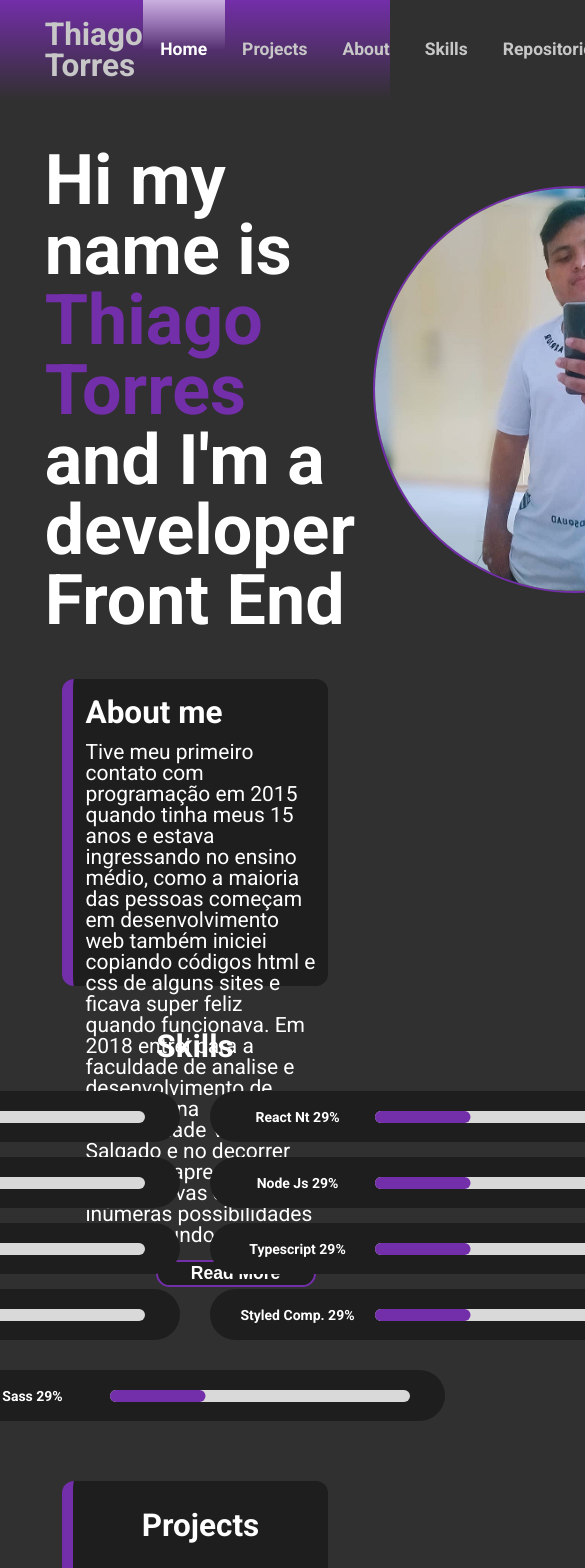
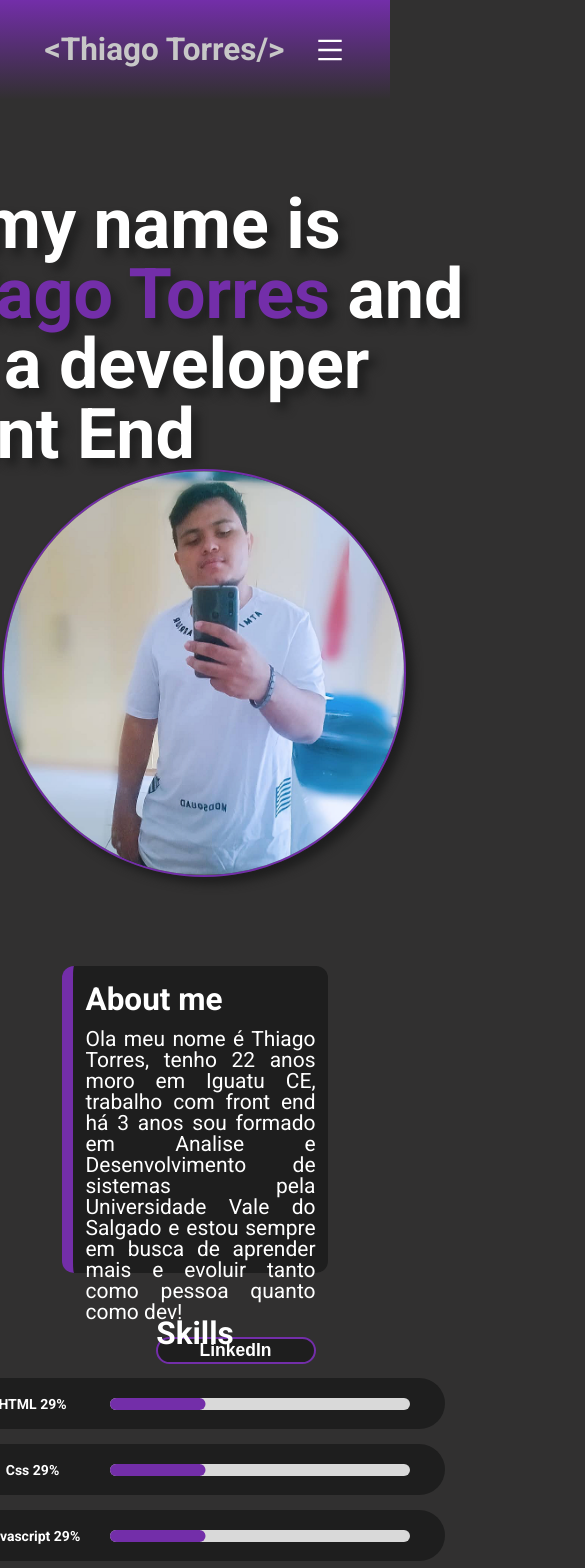
Before and after one commit to Mevzin/portfolio, a Next.js app: page / in a window 390 px wide. Shown: the top 1568 px of the page, 585 px wide, since content can reach past the window. Built offline with nearby package versions, Linux system fonts and the light colour scheme.

Commit message:
Responsividade adicionada

```diff
--- a/components/CardAboutMe/index.tsx
+++ b/components/CardAboutMe/index.tsx
@@ -7,15 +7,13 @@ export default function CardAboutMe() {
         <h1> About me </h1>
         <p>
           {" "}
-          Tive meu primeiro contato com programação em 2015 quando tinha meus 15
-          anos e estava ingressando no ensino médio, como a maioria das pessoas
-          começam em desenvolvimento web também iniciei copiando códigos html e
-          css de alguns sites e ficava super feliz quando funcionava. Em 2018
-          entrei para a faculdade de analise e desenvolvimento de sistemas na
-          Universidade Vale do Salgado e no decorrer do curso aprendi muitas
-          coisas novas e também inúmeras possibilidades para o mundo web ...
+          Ola meu nome é Thiago Torres, tenho 22 anos
+          moro em Iguatu CE, trabalho com front end há 3 anos
+          sou formado em Analise e Desenvolvimento de sistemas
+          pela Universidade Vale do Salgado e estou sempre em busca
+          de aprender mais e evoluir tanto como pessoa quanto como dev!
         </p>
-        <button>Read More</button>
+        <button>LinkedIn</button>
       </div>
     </div>
   );
--- a/components/CardAboutMe/styles.module.scss
+++ b/components/CardAboutMe/styles.module.scss
@@ -30,6 +30,7 @@
     font-family: Roboto, "Helvetica Neue",;
     font-size: 1.5rem;
     font-weight: regular;
+    text-align: justify;
     margin-bottom: 1rem;
   }
 
--- a/components/CardProjects/styles.module.scss
+++ b/components/CardProjects/styles.module.scss
@@ -40,5 +40,17 @@
 
 .contentCard {
   display: grid;
-  grid-template-columns: 1fr 1fr;
+  grid-template-columns: 1fr 1fr 1fr;
 }
+
+@media (max-width: 1690px) {
+  .contentCard {
+    grid-template-columns: 1fr 1fr;
+  }
+}
+
+@media (max-width:1100px) {
+  .contentCard {
+    grid-template-columns: 1fr;
+  }
+}
--- a/components/Header/index.tsx
+++ b/components/Header/index.tsx
@@ -1,28 +1,64 @@
-import { ActiveLink } from "../ActiveLink";
 import styles from "./styles.module.scss";
+import { AiOutlineMenu, AiOutlineCloseCircle } from "react-icons/ai";
+import { useState } from "react";
+import Link from "next/link";
 
 export default function Header() {
+  const logo = "<Thiago Torres/>";
+  const [mobileNav, setMobileNav] = useState(false);
+
+  function handleMobileNav(navState: boolean) {
+    setMobileNav(navState);
+  }
+
   return (
     <div className={styles.navContainer}>
       <div className={styles.logo}>
-        <h1>Thiago Torres</h1>
+        <h1>{logo}</h1>
       </div>
       <div className={styles.navButtons}>
-        <ActiveLink activeClassName={styles.active} href="/">
+        <Link href="/">
           <a>Home</a>
-        </ActiveLink>
-        <ActiveLink activeClassName={styles.active} href="#">
+        </Link>
+        <Link href="#">
           <a>Projects</a>
-        </ActiveLink>
-        <ActiveLink activeClassName={styles.active} href="#">
+        </Link>
+        <Link href="#">
           <a>About</a>
-        </ActiveLink>
-        <ActiveLink activeClassName={styles.active} href="#skills">
+        </Link>
+        <Link href="#skills">
           <a>Skills</a>
-        </ActiveLink>
-        <ActiveLink activeClassName={styles.active} href="#">
+        </Link>
+        <Link href="#">
           <a>Repositories</a>
-        </ActiveLink>
+        </Link>
+      </div>
+      <div className={styles.mobileNav}>
+        <AiOutlineMenu onClick={() => handleMobileNav(!mobileNav)} />
+        {mobileNav && (
+          <div className={styles.mobileNavContainer}>
+            <AiOutlineCloseCircle
+            onClick={() => handleMobileNav(!mobileNav)}/>
+            <Link href="/">
+              <a>Home</a>
+            </Link>
+            <Link href="#about">
+              <a>Sobre</a>
+            </Link>
+            <Link href="#skills">
+              <a>Skills</a>
+            </Link>
+            <Link href="#projects">
+              <a>Projetos</a>
+            </Link>
+            <Link href="#contactme">
+              <a>Entre em contato</a>
+            </Link>
+            <Link href="https://github.com/mevzin">
+              <a target="blank">Repositórios</a>
+            </Link>
+          </div>
+        )}
       </div>
     </div>
   );
--- a/components/Header/styles.module.scss
+++ b/components/Header/styles.module.scss
@@ -58,3 +58,62 @@
     rgba(255, 255, 255, 0)
   );
 }
+
+.mobileNav {
+  display: none;
+}
+
+@media (max-width: 930px) {
+  .navButtons {
+    display: none;
+  }
+
+  .mobileNav {
+    display: flex;
+
+    svg {
+      width: 30px;
+      height: 30px;
+      margin-left: 1.25rem;
+    }
+
+  }
+
+  .mobileNavContainer{
+    position: fixed;
+    display: flex;
+    left: 0.5%;
+    width: 98%;
+    background: #0000009c;
+    flex-direction: column;
+    align-items: flex-end;
+    justify-content: space-around;
+    border: 1px solid var(--purple-900);
+    border-radius: 20px;
+
+    > svg {
+      left: 0;
+      font-size: 3rem;
+      margin-right: 2rem;
+      margin-top: 1rem;
+    }
+
+    a {
+      display: flex;
+      align-items: center;
+      justify-content: center;
+      text-decoration: none;
+      font-family: Roboto;
+      font-size: 1.25rem;
+      font-weight: 700;
+      transition: 0.5s;
+      width: 100%;
+      height: 7rem;
+
+      &:hover {
+        color: var(--white-900);
+      }
+
+    }
+  }
+}
--- a/pages/home.module.scss
+++ b/pages/home.module.scss
@@ -9,20 +9,27 @@
   display: flex;
   flex-direction: row;
   align-items: center;
+  justify-content: center;
   margin: 3.188rem 0;
   width: 100%;
-
-
+  height: 75vh;
 
   img {
     width: 400px;
     border-radius: 50%;
     border: 0.15rem solid var(--purple-900);
     margin-left: 1.25rem;
+    box-shadow: 7px 7px 10px var(--gray-900);
   }
 }
 
 .text {
+  display: flex;
+  align-items: center;
+  justify-content: center;
+  width: 700px;
+  text-shadow: 7px 7px 10px var(--gray-900);
+
   h1 {
     font-family: Roboto;
     font-size: 5rem;
@@ -44,17 +51,13 @@
   width: 100%;
   padding: 3.188rem 0;
 
-
   h1 {
-    font-family: Roboto, "Helvetica Neue",;
+    font-family: Roboto, "Helvetica Neue";
     font-size: 2.25rem;
     font-weight: bold;
     margin-bottom: 1rem;
   }
-
-
 }
-
 
 .skillsContent {
   display: flex;
@@ -62,3 +65,53 @@
   width: 100%;
   justify-content: center;
 }
+
+@media (max-width: 1366px) {
+  .text {
+    width: 600px;
+    align-items: center;
+    justify-content: center;
+    h1 {
+      font-family: Roboto;
+      font-size: 5rem;
+      font-weight: 700;
+      color: var(--white-900);
+      text-align: left;
+    }
+
+    span {
+      color: var(--purple-900);
+    }
+  }
+}
+
+@media (max-width: 1099px) {
+  .bannerContainer {
+    display: flex;
+    flex-direction: column;
+    align-items: center;
+    justify-content: center;
+    padding: 3.188rem 0;
+    width: 100%;
+    height: auto;
+
+    img {
+      width: 400px;
+      border-radius: 50%;
+      border: 0.15rem solid var(--purple-900);
+      margin-left: 1.25rem;
+    }
+  }
+
+  .skillsContent {
+    display: flex;
+    flex-direction: column;
+    align-items: center;
+    width: 100%;
+    justify-content: center;
+  }
+
+  .left, .right {
+    margin-bottom: -14px;
+  }
+}
```
Also changed, not shown: public/assets/logo.png (added).
